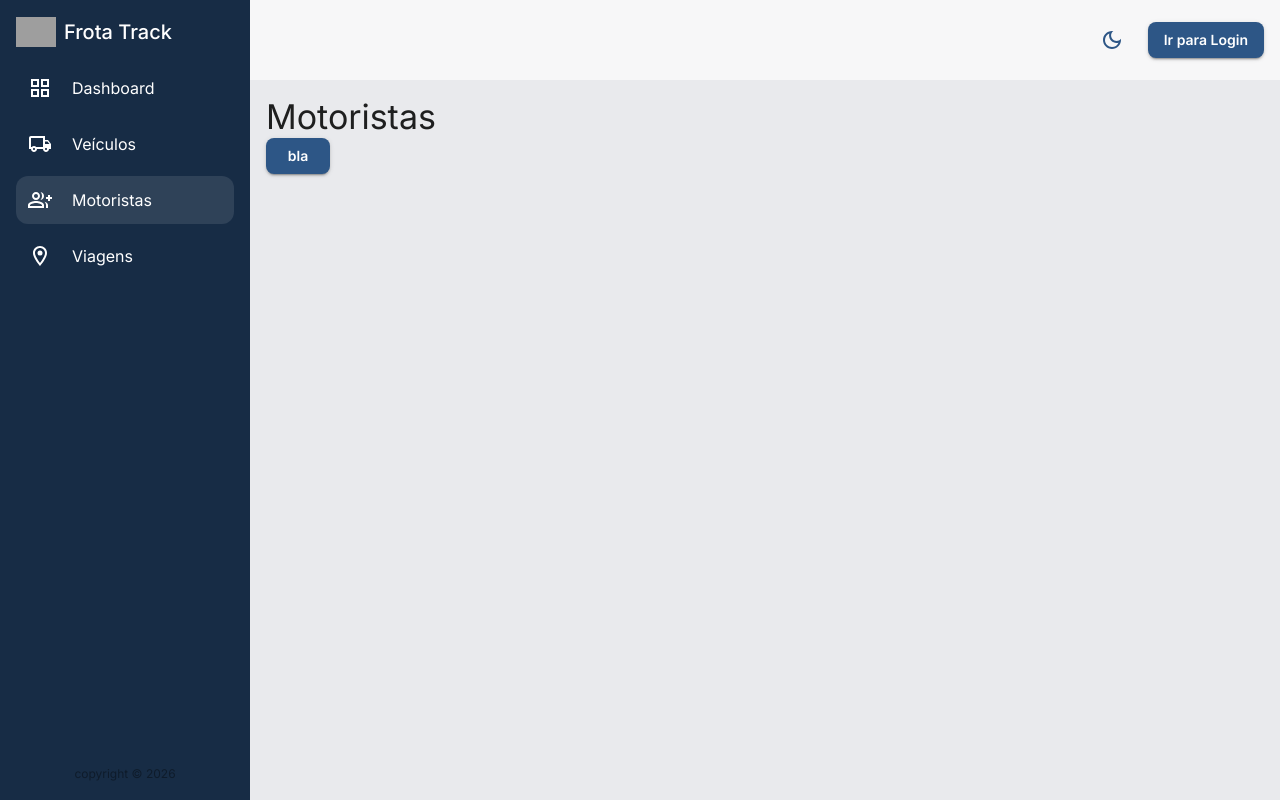
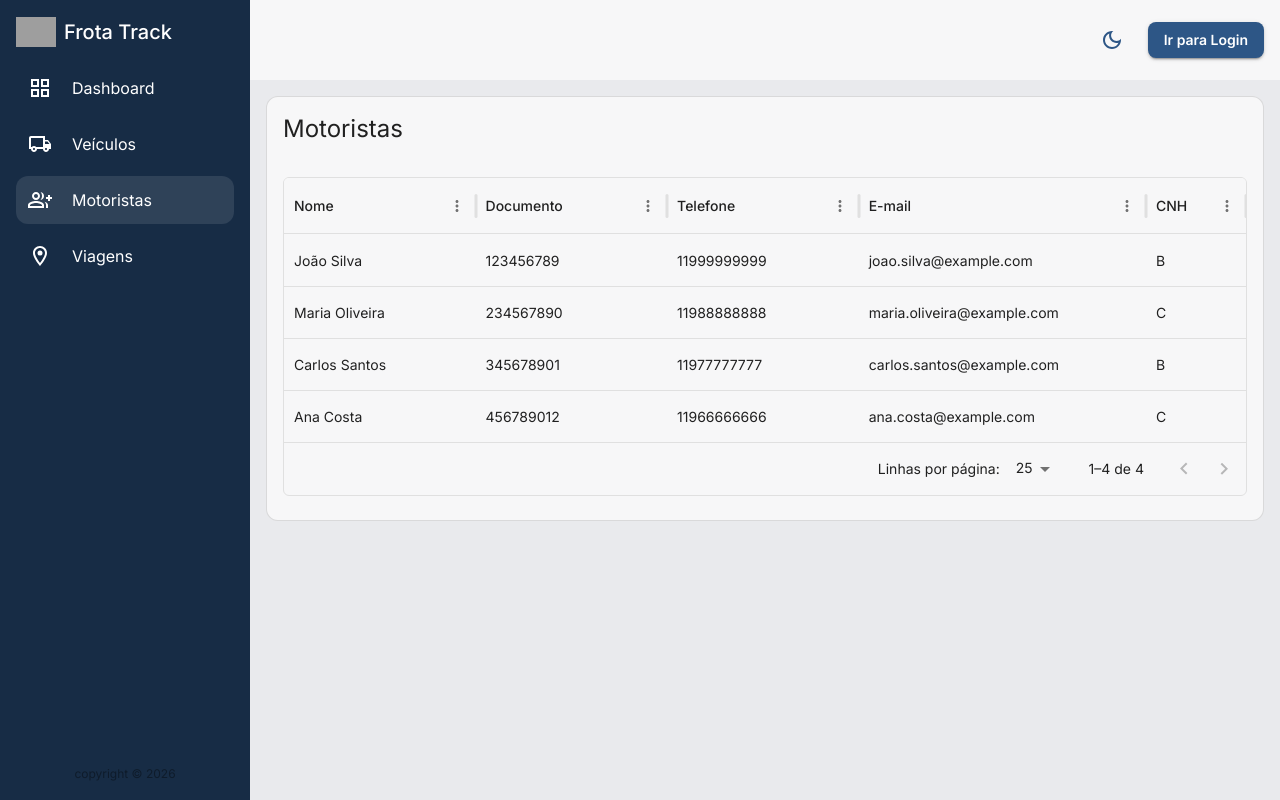
Before and after one commit to xDalete/frota-track, a Next.js app: page /dashboard/motoristas in a window 1280 px wide. Built offline with nearby package versions, Linux system fonts and the light colour scheme; no server answers; grey boxes are pictures that could not be loaded; what @mui/material-nextjs would draw is missing.

Commit message:
Tela de Motoristas

```diff
--- a/app/dashboard/motoristas/page.tsx
+++ b/app/dashboard/motoristas/page.tsx
@@ -1,12 +1,64 @@
-import { Box, Button, Typography } from "@mui/material";
+"use client";
+
+import { useEffect, useState } from "react";
+import { CategoriaHabilitacao, Motorista } from "@/types/ObjectTypes";
+import { Box, Card, CardContent, CardHeader } from "@mui/material";
+import MotoristasTable from "@/components/motorista/MotoristasTable";
 
 export default function Home() {
+  const [motoristas, setMotoristas] = useState<Motorista[]>([]);
+
+  useEffect(() => {
+    const fetchMotoristas = async () => {
+      const data: Motorista[] = [
+        {
+          id: 1,
+          nome: "João Silva",
+          documento: "123456789",
+          telefone: "11999999999",
+          email: "joao.silva@example.com",
+          categoria: CategoriaHabilitacao.B
+        },
+        {
+          id: 2,
+          nome: "Maria Oliveira",
+          documento: "234567890",
+          telefone: "11988888888",
+          email: "maria.oliveira@example.com",
+          categoria: CategoriaHabilitacao.C
+        },
+        {
+          id: 3,
+          nome: "Carlos Santos",
+          documento: "345678901",
+          telefone: "11977777777",
+          email: "carlos.santos@example.com",
+          categoria: CategoriaHabilitacao.B
+        },
+        {
+          id: 4,
+          nome: "Ana Costa",
+          documento: "456789012",
+          telefone: "11966666666",
+          email: "ana.costa@example.com",
+          categoria: CategoriaHabilitacao.C
+        }
+      ];
+
+      setMotoristas(data);
+    };
+
+    fetchMotoristas();
+  }, []);
+
   return (
     <Box>
-      <Typography variant="h4">Motoristas</Typography>
-      <Button variant="contained" color="primary">
-        bla
-      </Button>
+      <Card>
+        <CardHeader title="Motoristas" />
+        <CardContent>
+          <MotoristasTable dataSource={motoristas} />
+        </CardContent>
+      </Card>
     </Box>
   );
 }
--- /dev/null
+++ b/components/motorista/MotoristasTable.tsx
@@ -0,0 +1,46 @@
+import { Motorista } from "@/types/ObjectTypes";
+import { GridColDef, GridDataSource } from "@mui/x-data-grid";
+import CustomTable from "../common/Table";
+
+type MotoristasTableProps = {
+  dataSource: GridDataSource | Motorista[];
+};
+
+const columns: readonly GridColDef<Motorista>[] = [
+  {
+    flex: 0.2,
+    field: "nome",
+    headerName: "Nome",
+    minWidth: 150
+  },
+  {
+    flex: 0.2,
+    field: "documento",
+    headerName: "Documento",
+    minWidth: 150
+  },
+  {
+    flex: 0.2,
+    field: "telefone",
+    headerName: "Telefone",
+    minWidth: 150
+  },
+  {
+    flex: 0.3,
+    field: "email",
+    headerName: "E-mail",
+    minWidth: 200
+  },
+  {
+    flex: 0.1,
+    field: "categoria",
+    headerName: "CNH",
+    minWidth: 100
+  }
+];
+
+const MotoristasTable: React.FC<MotoristasTableProps> = ({ dataSource }) => {
+  return <CustomTable columns={columns} {...(dataSource instanceof Array ? { rows: dataSource } : { dataSource })} />;
+};
+
+export default MotoristasTable;
```
